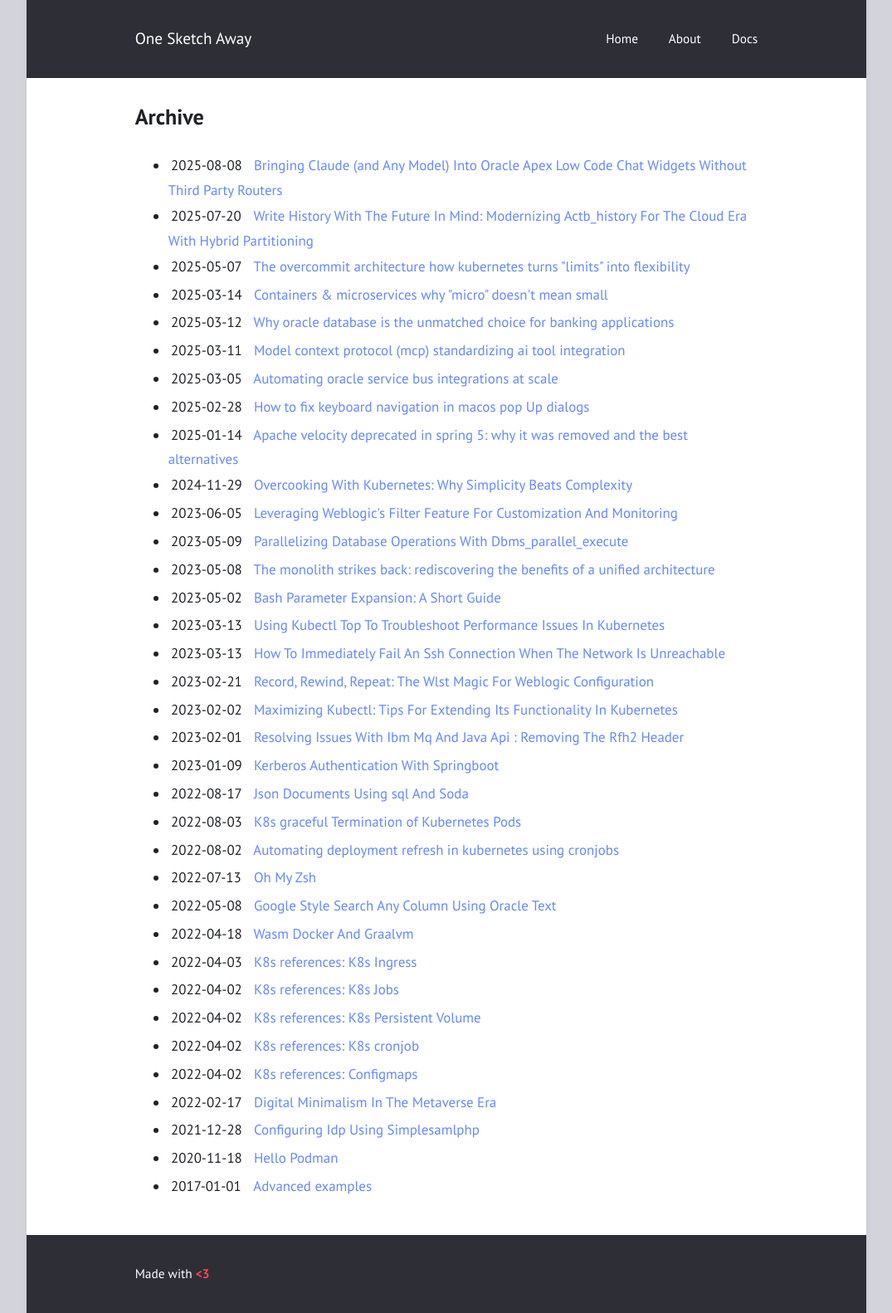
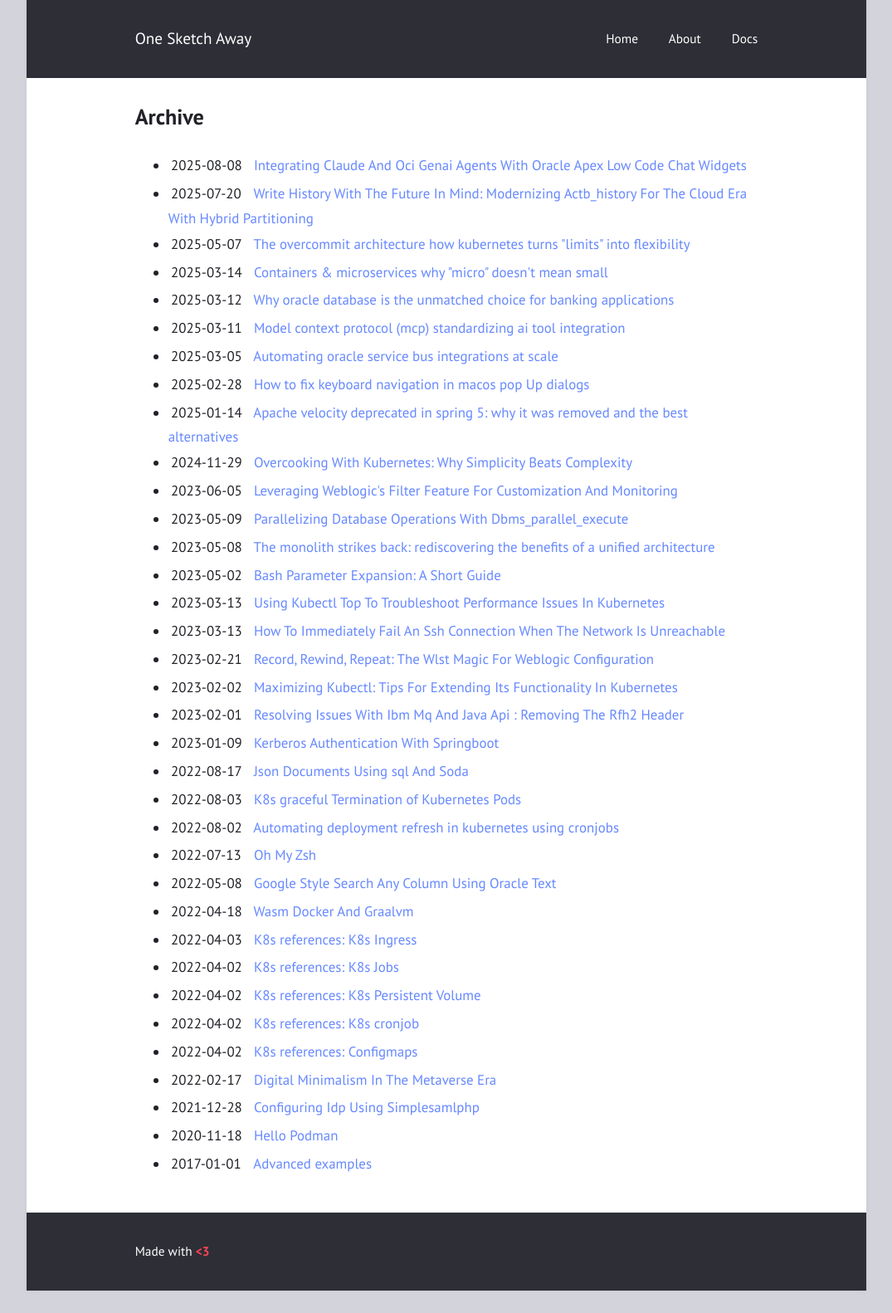
Before and after one commit to cvranjith/cvranjith.github.io, a Jekyll site: the page built from archive.html, in a window 1280 px wide. Shown: the whole page at 83% size, without its empty margins (102-1177 px from the left). Built offline with Jekyll 4.4.1, drawn with Linux system fonts in a browser that asks for light colours; after the commit the page ends 1555 px from its top, so only the background shows below that.

Commit message:
Update and rename 2025-08-08-Bringing-Claude-(and-Any-Model)-into-Oracle-APEX-Low-Code-Chat-Widgets-Without-Third-Party-Routers.md to 2025-08-08-Integrating-Claude-and-OCI-GenAI-Agents-with-Oracle-APEX-Low-Code-Chat-Widgets.md

```diff
--- a/_posts/2025-08-08-Bringing-Claude-(and-Any-Model)-into-Oracle-APEX-Low-Code-Chat-Widgets-Without-Third-Party-Routers.md
+++ b/_posts/2025-08-08-Integrating-Claude-and-OCI-GenAI-Agents-with-Oracle-APEX-Low-Code-Chat-Widgets.md
@@ -1,10 +1,8 @@
-# Bringing Claude (and Any Model) into Oracle APEX Low-Code Chat Widgets — Without Third-Party Routers
-
 Oracle APEX’s GenAI Dynamic Actions make it effortless to drop an AI chat widget into your app.
-The catch? They’re hard-wired for **OpenAI’s API schema**.
+The catch? As of now they’re hard-wired only for certain API providers such as OpenAI, Cohere, and OCI Gen AI.
 If your favorite model—say Anthropic’s Claude—uses a different JSON format, it won’t plug in directly.
 
-I ran into this exact roadblock… and found a clean workaround.
+I ran into this exact roadblock… and found a workaround.
 With one small PL/SQL proxy layer, you can keep APEX’s low-code experience **and** talk to **any** API — all without signing up for third-party routing services or sharing your API keys outside your control.
 
 ---
```
